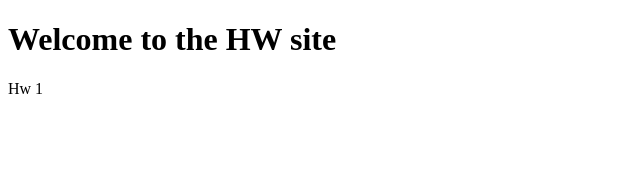
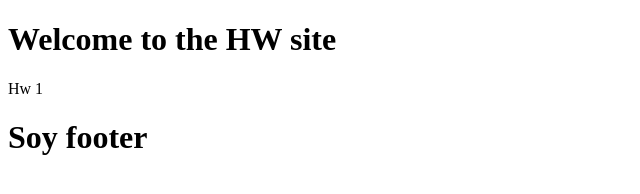
Before and after one commit to IPineda24/Class2GitHub, a plain HTML site: page index.html in a window 1280 px wide. Shown: the whole page, without its empty margins (0-640 px from the left). Drawn offline with Linux system fonts and the light colour scheme.

Commit message:
:sparkles: Add footer section

```diff
--- a/index.html
+++ b/index.html
@@ -10,5 +10,9 @@
     <h1>Welcome to the HW site</h1>
 
     <p>Hw 1</p>
+
+    <footer>
+        <h1>Soy footer</h1>
+    </footer>
 </body>
 </html>
```
